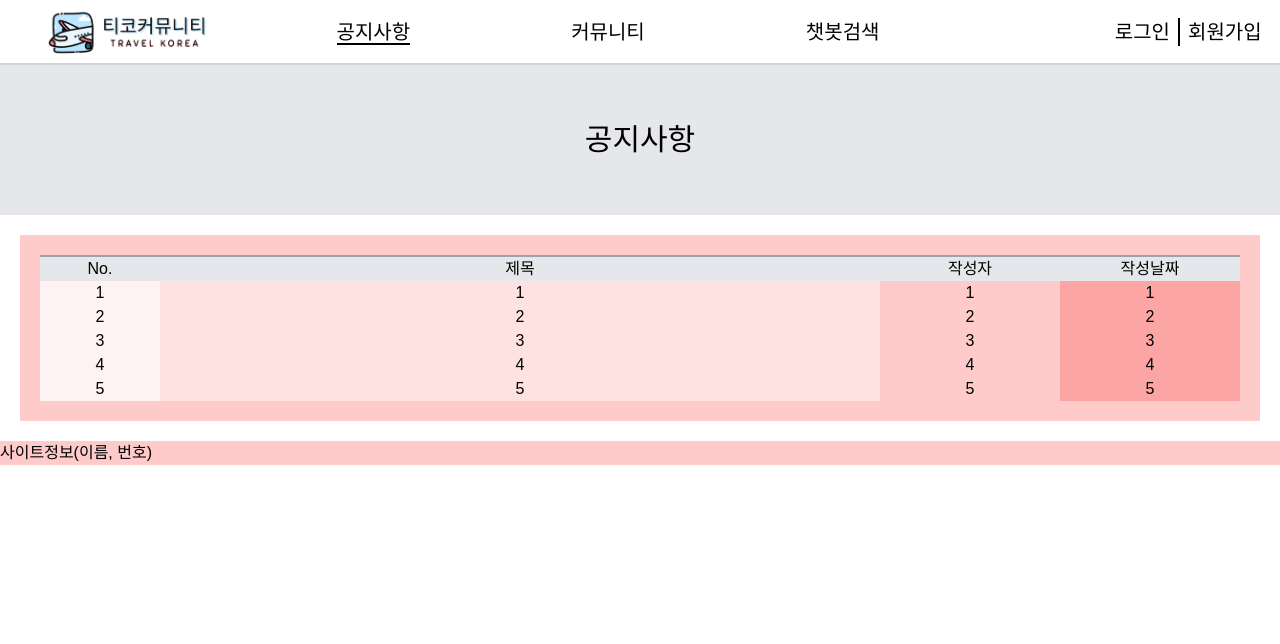
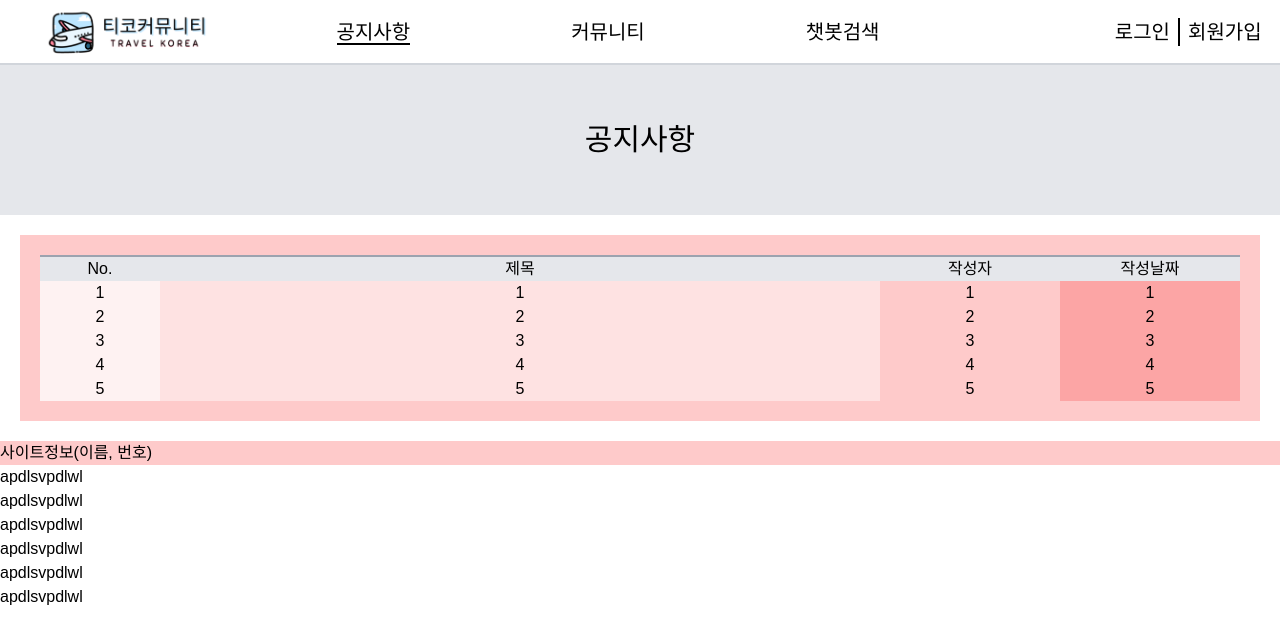
Before and after one commit to ajin1597/TkoCommunity, a React (Create React App) app in the folder travel_korea/: page /NoticePage in a window 1280 px wide. Shown: the top 644 px of the page. Built offline with nearby package versions, Linux system fonts and the light colour scheme; a web font is replaced by a local one.

Commit message:
2023.03.28 2

```diff
--- a/travel_korea/src/App.js
+++ b/travel_korea/src/App.js
@@ -14,6 +14,12 @@ function App() {
           <div>apdlsvpdlwl</div>
           <div>apdlsvpdlwl</div>
           <div>apdlsvpdlwl</div>
+          <div>apdlsvpdlwl</div>
+          <div>apdlsvpdlwl</div>
+          <div>apdlsvpdlwl</div>
+          <div>apdlsvpdlwl</div>
+          <div>apdlsvpdlwl</div>
+          <div>apdlsvpdlwl</div>
 
         </div>
       </div>
--- a/travel_korea/src/Layout/Copyright.js
+++ b/travel_korea/src/Layout/Copyright.js
@@ -7,10 +7,14 @@ function Copyright() {
             <div className="bg-red-200 ">
                 사이트정보(이름, 번호)
             </div>
-            <div></div>
-            <div></div>
-            <div></div>
-            <div></div>
+            <div>apdlsvpdlwl</div>
+            <div>apdlsvpdlwl</div>
+            <div>apdlsvpdlwl</div>
+            <div>apdlsvpdlwl</div>
+            <div>apdlsvpdlwl</div>
+            <div>apdlsvpdlwl</div>
+
+
         </div>
     );
 };
```
